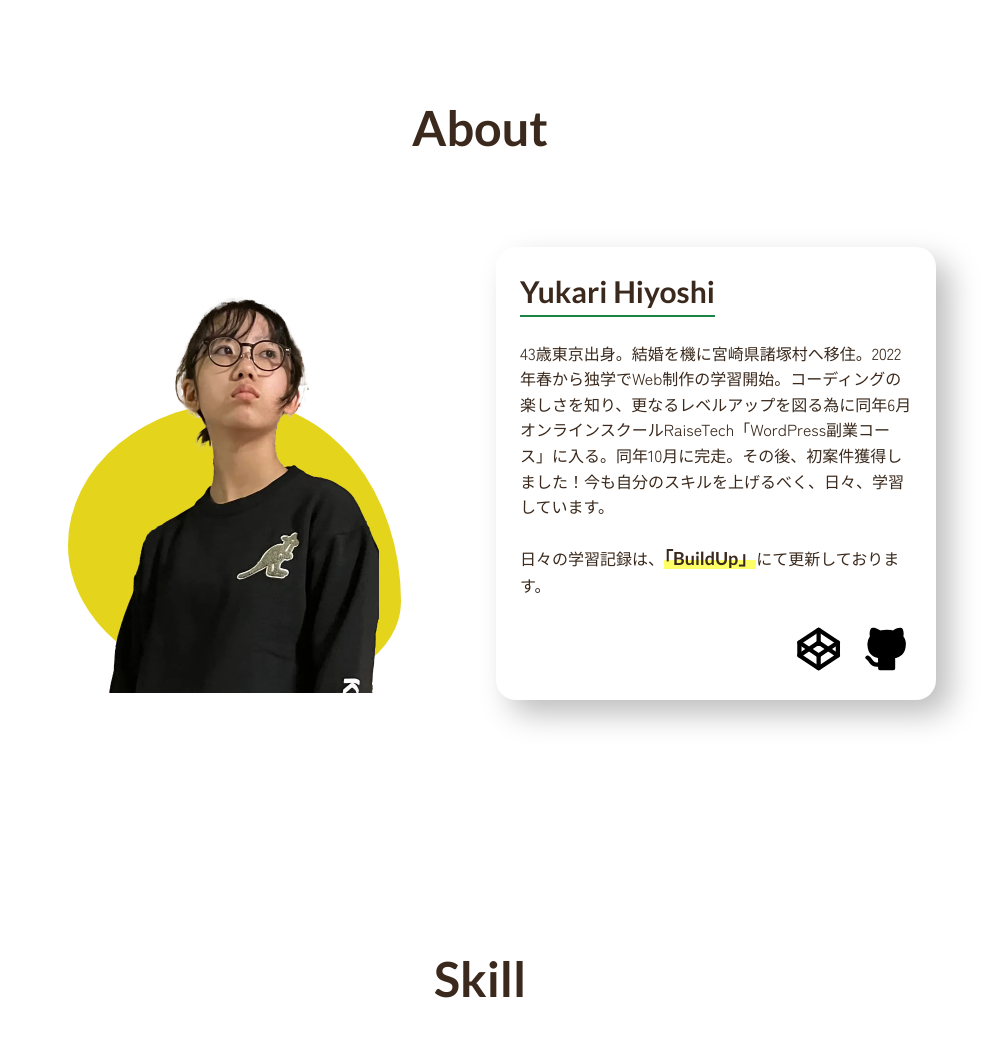
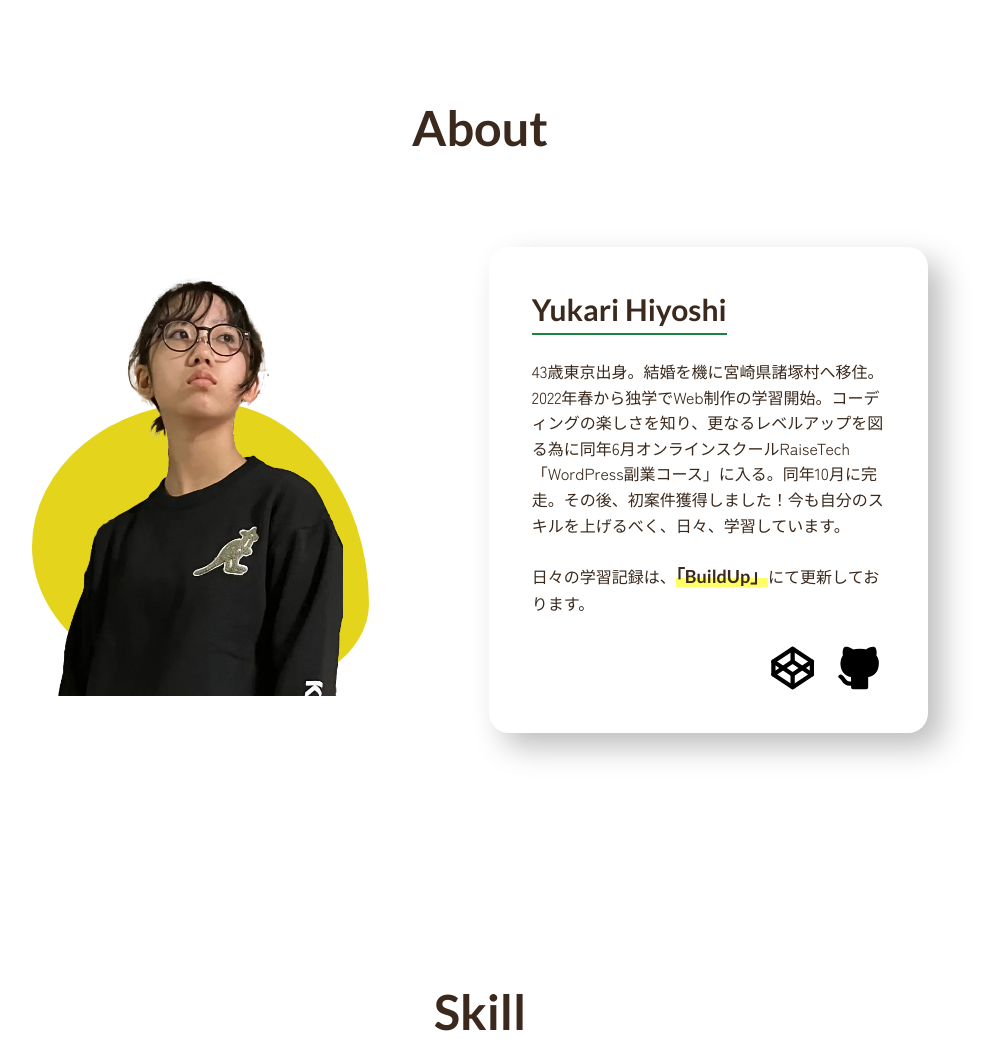
Before and after one commit to yuupiyo/MyPortfolio, a PHP site: page / in a window 1280 px wide. Shown: the part 871-1910 px from the top of the page, without its empty margins (160-1154 px from the left). Run offline with PHP 8.4, Linux system fonts and the light colour scheme; some libraries are stand-ins or nearby versions.

Commit message:
about/レスポンシブ対応完了

```diff
--- a/css/style.css
+++ b/css/style.css
@@ -257,14 +257,16 @@ img {
   }
 }
 .c-flex__about {
-  display: inline-flex;
+  display: flex;
   flex-direction: column;
+  align-items: center;
   gap: 2rem;
 }
-@media screen and (width >= 1120px) {
+@media screen and (width >= 768px) {
   .c-flex__about {
     flex-direction: row;
-    justify-content: space-between;
+    justify-content: center;
+    gap: 12.5%;
   }
 }
 .c-flex__link {
@@ -424,15 +426,32 @@ img {
 }
 .c-photo::before {
   content: "";
-  width: clamp(18.438rem, 17.447rem + 4.23vw, 21.25rem);
-  height: clamp(15rem, 13.68rem + 5.63vw, 18.75rem);
+  max-width: 433px;
+  width: 100%;
+  height: 70%;
+  -o-object-fit: cover;
+     object-fit: cover;
   position: absolute;
   bottom: 0;
-  left: 10%;
+  left: 0;
   background-color: #E5D41C;
   z-index: -1;
   -webkit-animation: fluidrotate 30s ease 0s infinite;
           animation: fluidrotate 30s ease 0s infinite;
+}
+@media screen and (width >= 375px) {
+  .c-photo::before {
+    width: 90%;
+    height: 70%;
+    left: 5%;
+  }
+}
+@media screen and (width >= 768px) {
+  .c-photo::before {
+    width: 100%;
+    height: 70%;
+    left: 0;
+  }
 }
 
 @-webkit-keyframes fluidrotate {
@@ -503,11 +522,22 @@ img {
   }
 }
 .c-text__about {
+  font-size: 4.2666666667vw;
   margin-bottom: 1.5rem;
 }
+@media screen and (width >= 375px) {
+  .c-text__about {
+    font-size: 1rem;
+  }
+}
 .c-text__buildup {
-  font-size: 1.125rem;
+  font-size: 4.8vw;
   background: linear-gradient(transparent 60%, #ff6 60%);
+}
+@media screen and (width >= 375px) {
+  .c-text__buildup {
+    font-size: 1.125rem;
+  }
 }
 .c-text__contact {
   font-size: 4vw;
@@ -529,7 +559,12 @@ img {
   margin-bottom: 5rem;
 }
 .c-title__h3, .c-title__h3--works {
-  font-size: 1.875rem;
+  font-size: 8vw;
+}
+@media screen and (width >= 375px) {
+  .c-title__h3, .c-title__h3--works {
+    font-size: 1.875rem;
+  }
 }
 .c-title__h3--works {
   font-size: 8vw;
@@ -551,17 +586,30 @@ img {
 }
 
 .p-about__photo {
-  width: clamp(20.438rem, 17.511rem + 12.49vw, 27.5rem);
-  align-self: flex-end;
+  max-width: 440px;
+  width: 87.2%;
+  align-self: center;
+}
+@media screen and (width >= 768px) {
+  .p-about__photo {
+    width: 35.1%;
+  }
 }
 .p-about__photo img {
   margin: 0 auto;
 }
 .p-about__info {
-  width: clamp(20.438rem, 17.511rem + 12.49vw, 27.5rem);
+  max-width: 440px;
+  width: 87.2%;
   text-align: left;
-  padding: 1.25rem 1.5rem 1.5rem;
+  padding: 4.8% 7.3%;
   border-radius: 1.25rem;
+}
+@media screen and (width >= 768px) {
+  .p-about__info {
+    width: 45.8%;
+    padding: 4% 4.5%;
+  }
 }
 .p-about__h3 {
   display: inline-block;
--- a/index.html
+++ b/index.html
@@ -63,7 +63,7 @@
           <li class="p-about__photo">
             <picture class="c-photo">
               <source srcset="./images/myphoto.webp" type="image/webp">
-              <img src="./images/myphoto.png" srcset="./images/myphoto@2x.png 2x" width="270" height="398" alt="自分の写真" loading="lazy">
+              <img src="./images/myphoto.png" srcset="./images/myphoto@2x.png 2x" width="285" height="453" alt="自分の写真" loading="lazy">
             </picture>
           </li>
           <li class="p-about__info c-background__white c-shadow">
--- a/scss/object/component/_flex.scss
+++ b/scss/object/component/_flex.scss
@@ -15,12 +15,14 @@
     }
   }
   &__about {
-    display: inline-flex;
+    display: flex;
     flex-direction: column;
+    align-items: center;
     gap: g.rem(32);
-    @include g.pc {
+    @include g.tablet {
       flex-direction: row;
-      justify-content: space-between;
+      justify-content: center;
+      gap: 12.5%;
     }
   }
   &__link {
--- a/scss/object/component/_photo.scss
+++ b/scss/object/component/_photo.scss
@@ -5,14 +5,26 @@
     position: relative;
     &::before {
       content: "";
-      width: clamp(18.438rem, 17.447rem + 4.23vw, 21.25rem);
-      height: clamp(15rem, 13.68rem + 5.63vw, 18.75rem);
+      max-width: 433px;
+      width: 100%;
+      height: 70%;
+      object-fit: cover;
       position: absolute;
       bottom: 0;
-      left: 10%;
+      left: 0;
       background-color: g.$color-yellow;
       z-index: -1;
       animation: fluidrotate 30s ease 0s infinite;
+      @include g.sp {
+        width: 90%;
+        height: 70%;
+        left: 5%;
+      }
+      @include g.tablet {
+        width: 100%;
+        height: 70%;
+        left: 0;
+      }
     }
 }
 
--- a/scss/object/component/_text.scss
+++ b/scss/object/component/_text.scss
@@ -11,11 +11,18 @@
     }
   }
   &__about {
+    font-size: g.sp-vw(16);
     margin-bottom: g.rem(24);
+    @include g.sp {
+      font-size: g.rem(16);
+    }
   }
   &__buildup {
-    font-size: g.rem(18);
+    font-size: g.sp-vw(18);
     background:linear-gradient(transparent 60%, #ff6 60%);
+    @include g.sp {
+      font-size: g.rem(18);
+    }
   }
   &__contact {
     font-size: 4vw;
--- a/scss/object/component/_title.scss
+++ b/scss/object/component/_title.scss
@@ -12,7 +12,10 @@
     margin-bottom: g.rem(80);
   }
   &__h3 {
-    font-size: g.rem(30);
+    font-size: g.sp-vw(30);
+    @include g.sp {
+      font-size: g.rem(30);
+    }
     &--works {
       @extend .c-title__h3;
       font-size: g.sp-vw(30);
--- a/scss/object/project/_about.scss
+++ b/scss/object/project/_about.scss
@@ -2,18 +2,27 @@
 
 .p-about {
   &__photo {
-    width: clamp(20.438rem, 17.511rem + 12.49vw, 27.5rem);
-    align-self: flex-end;
+    max-width: 440px;
+    width: 87.2%;
+    align-self: center;
+    @include g.tablet {
+      width: 35.1%;
+    }
 
     & img {
       margin: 0 auto;
     }
   }
   &__info {
-    width: clamp(20.438rem, 17.511rem + 12.49vw, 27.5rem);
+    max-width: 440px;
+    width: 87.2%;
     text-align: left;
-    padding: g.rem(20) g.rem(24) g.rem(24);
+    padding: 4.8% 7.3% ;
     border-radius: g.rem(20);
+    @include g.tablet {
+      width: 45.8%;
+      padding: 4% 4.5%;
+    }
 
   }
   &__h3 {
```
Also changed, not shown: css/style.min.css, 2 other files.
